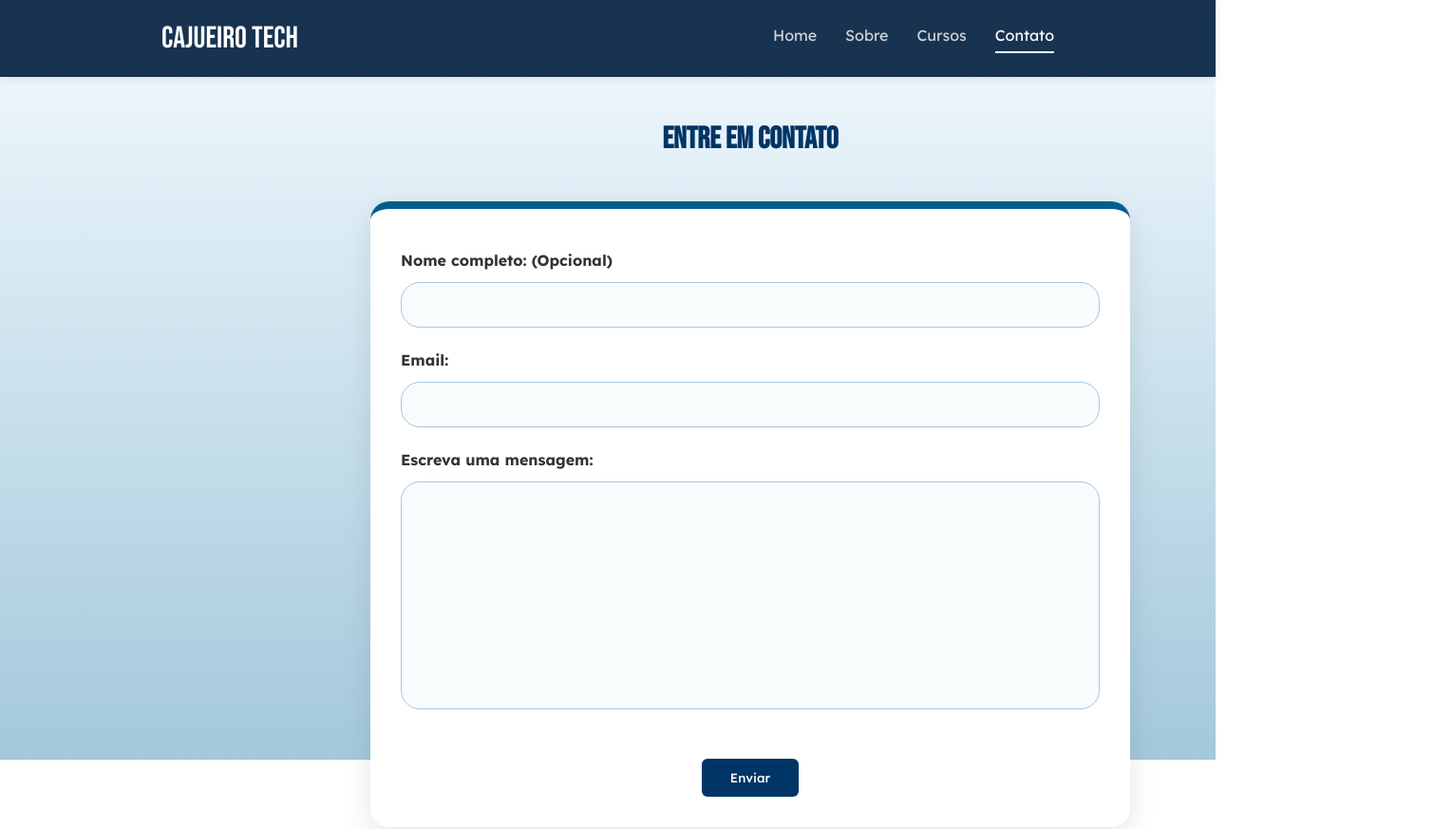
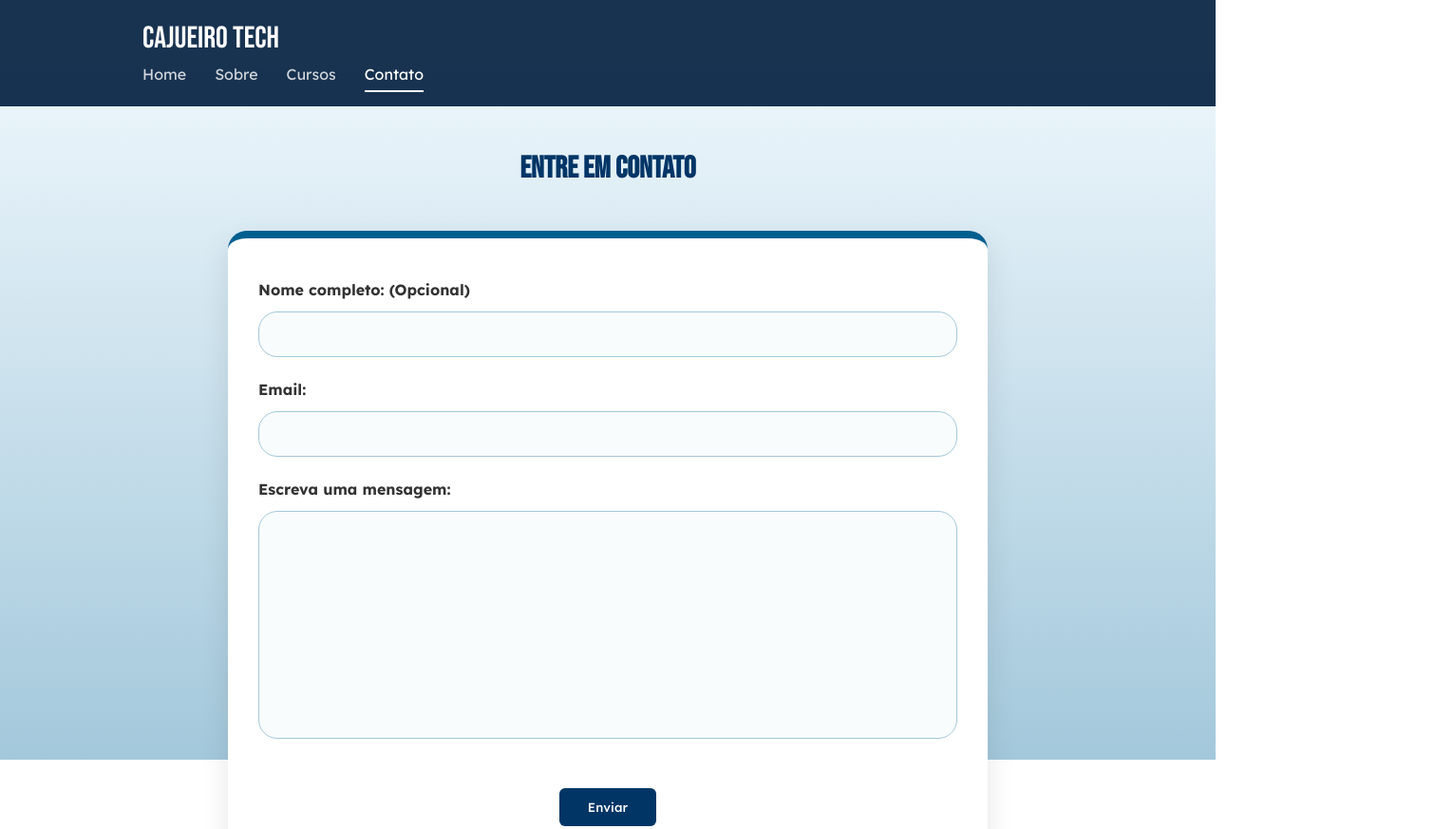
Before and after one commit to salada096/Cajueiroatt, a plain HTML site: page contato.html in a window 1280 px wide. Shown: the top 873 px of the page at 95% size, 1530 px wide, since content can reach past the window. Drawn offline with Linux system fonts and the light colour scheme.

Commit message:
Update contato.css

```diff
--- a/CSS/contato.css
+++ b/CSS/contato.css
@@ -13,13 +13,13 @@
     font-family: 'Lexend Deca', sans-serif;
 }
 
-body {
-    font-family: 'Lexend Deca', sans-serif;
+body{
     background-color: #ffffff;
+    position: relative;
+    margin-right: 150px;
+    margin-left: 150px;
+    line-height: 1.6;
     color: #333;
-    position: relative;
-    overflow-x: hidden;
-    width: 100%;
 }
 body::before{
     content: '';
@@ -37,34 +37,29 @@ body::before{
 -------------------------- Header --------------------------
 */
 
-.container {
+.hero-overlay {
+position: relative;
+z-index: 1;
+display: flex;
+flex-direction: column;
+align-items: center;
+justify-content: center;
 width: 100%;
-    max-width: 1200px;
-    margin: 0 auto;
-    padding: 0 20px;
 }
+
 .navbar {
 display: flex;
 justify-content: space-between;
 align-items: center;
-    padding: 15px 0;
+padding: 20px 0;
 width: 100vw;
-    position: fixed;
-    top: 0;
-    left: 0;
-    z-index: 9999 !important;
-    background-color: rgba(0, 29, 61);
-    box-shadow: 0 2px 10px rgba(0, 0, 0, 0.1);
-}
-
-.navbar .container {
-    display: flex;
-    justify-content: space-between;
-    align-items: center;
-    width: 100%;
-    max-width: 1200px;
-    margin: 0 auto;
-    padding: 0 20px;
+margin-left: calc(-150px);
+margin-right: calc(-150px);
+padding: 15px 150px;
+border-radius: 0;
+position: relative;
+z-index: 100;
+background-color: rgba(0, 29, 61, 0.9);
 }
 
 .logo {
```
Lines whose indentation alone changed are shown as unchanged.
